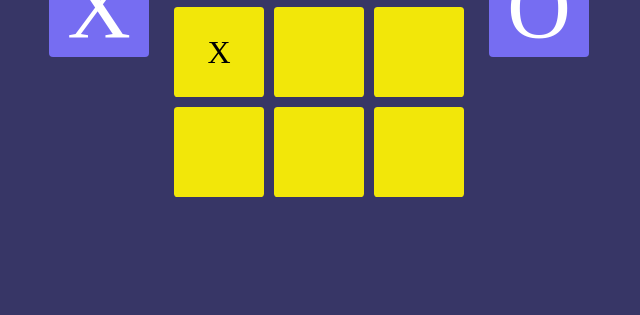
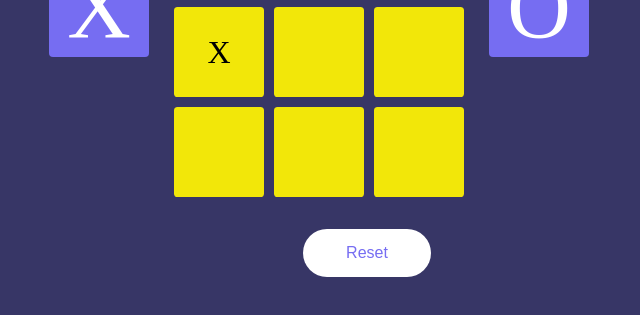
Before and after one commit to macnick/Tic-Tac-Toe-JS, a website: page index.html in a window 1280 px wide. Shown: the part 113-428 px from the top of the page, without its empty margins (321-961 px from the left). Drawn offline with Linux system fonts and the light colour scheme.

Commit message:
added reset button and reset function

```diff
--- a/assets/index.js
+++ b/assets/index.js
@@ -13,9 +13,14 @@ const view = (() => {
 
   const resetBoard = () => {
     Table.t = ["", "", "", "", "", "", "", "", ""];
+    console.log(Table.t);
+    reset = document.querySelector('#reset');
     count = 0;
     freeze = false;
     displayBoard();
+    reset.addEventListener('click', {
+      alert("Hi there");
+    });
     return Table.t;
 };
   // inputPlayers = () => {};
@@ -44,6 +49,7 @@ const controller = (view => {
       currentPlayer = currentPlayer == p1 ? p2 : p1;
       view.displayBoard(t);
     }
+    alert(currentPlayer);
   };
 
   // t.t[4] = "X";
--- a/assets/main.css
+++ b/assets/main.css
@@ -34,6 +34,35 @@ body {
   background: #f2e709;
   border-radius: 4%;
 }
+.box:nth-child(odd):hover,
+.box:nth-child(even):hover {
+  cursor: pointer;
+}
+.box:nth-child(odd):hover {
+  background: #fff;
+}
+.box:nth-child(even):hover {
+  background: #766df2;
+}
+.reset > button{
+  height: 3em;
+  width: 8em;
+  margin-top: 2em;
+  background: #fff;
+  color: #766df2;
+  font-size: 1em;
+  font-weight: 2em;
+  left: 5em;
+  position: absolute;
+  left: 39em;
+  border-radius: 2em;
+  border: 0;
+}
+.reset > button:hover {
+  cursor: pointer;
+  background: #f2e709;
+  color: #f02d2d;
+}
 .player {
   color: #fff;
   font-size: 2em;
--- a/index.html
+++ b/index.html
@@ -28,6 +28,9 @@
         <div class="player">Player 2</div>
         <div class="symbol">O</div>
       </div>
+      <div class="reset">
+        <button onclick="view.resetBoard()" id="reset">Reset</button>
+      </div>
     </div>
     <script src="assets/index.js" type="module"></script>
   </body>
```
